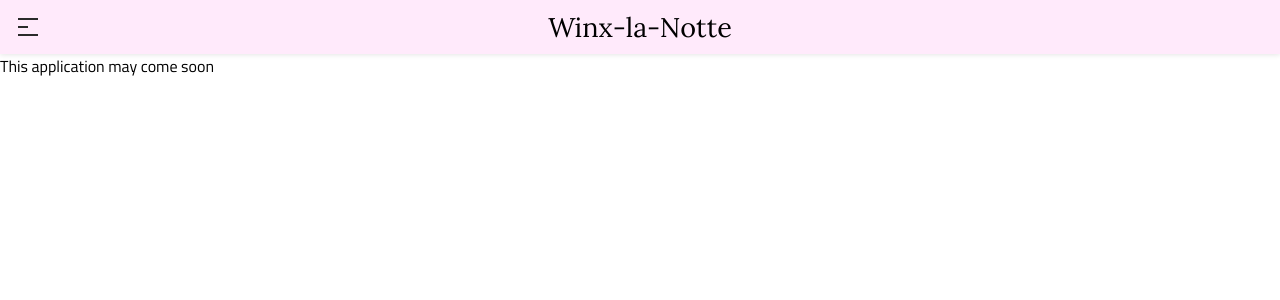
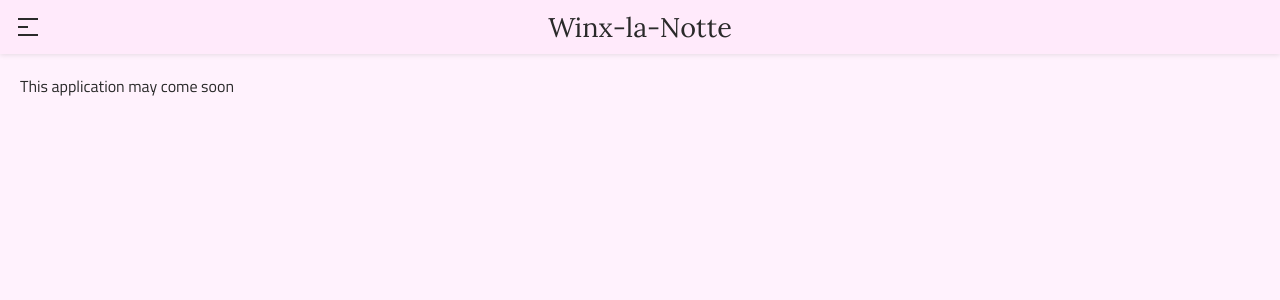
Before and after one commit to piemekanika/winx-la-notte, a Nuxt app: page / in a window 1280 px wide. Shown: the top 300 px of the page. Built offline with nearby package versions, Linux system fonts and the light colour scheme.

Commit message:
added basic styles for typography and pages

```diff
--- a/styles/main.scss
+++ b/styles/main.scss
@@ -8,4 +8,13 @@
   padding: 0;
 
   font-family: 'Titillium Web', sans-serif;
+  color: #2A2A2A;
 }
+
+.page {
+  padding: 20px;
+
+  background: #FFF2FD;
+
+  min-height: calc(100vh - 54px);
+}
```
